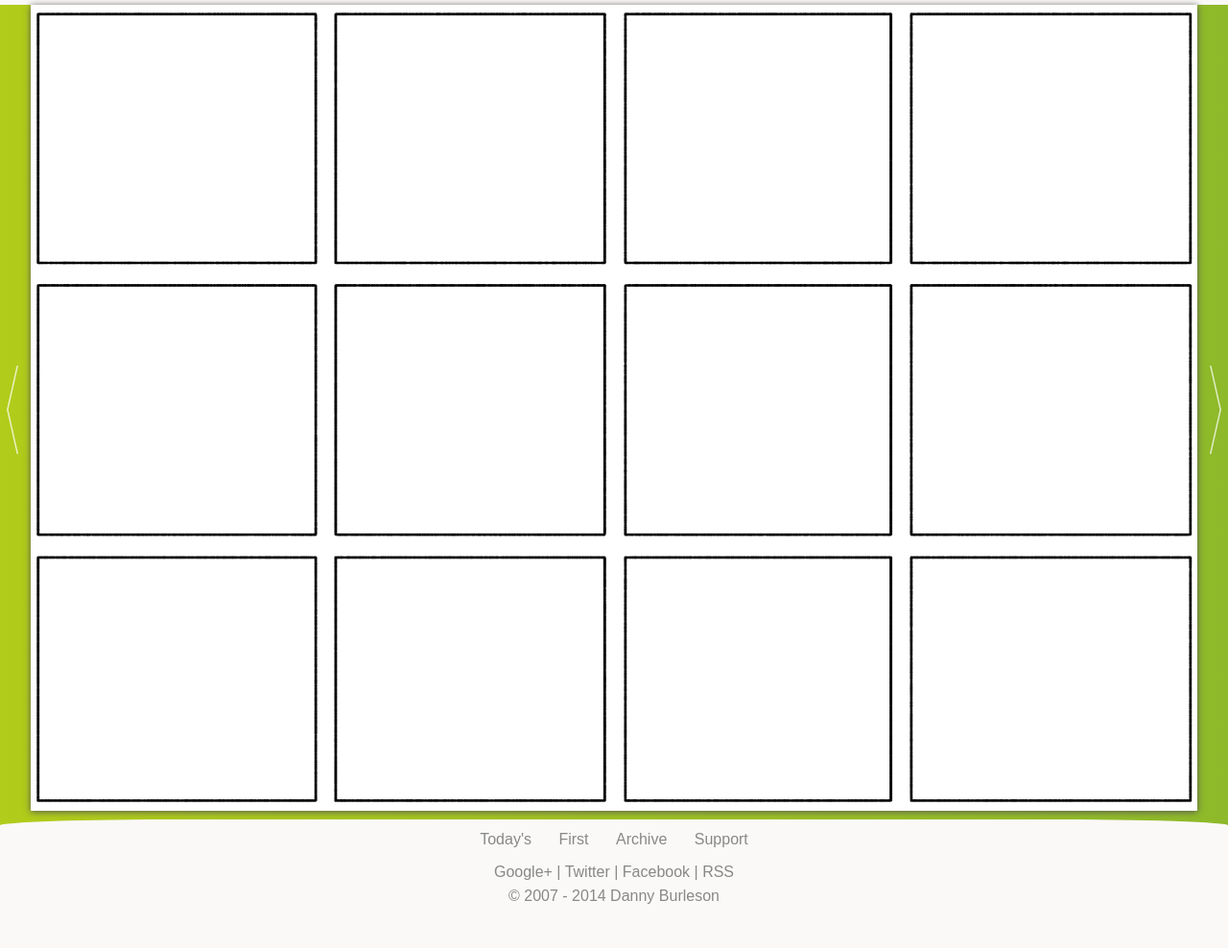
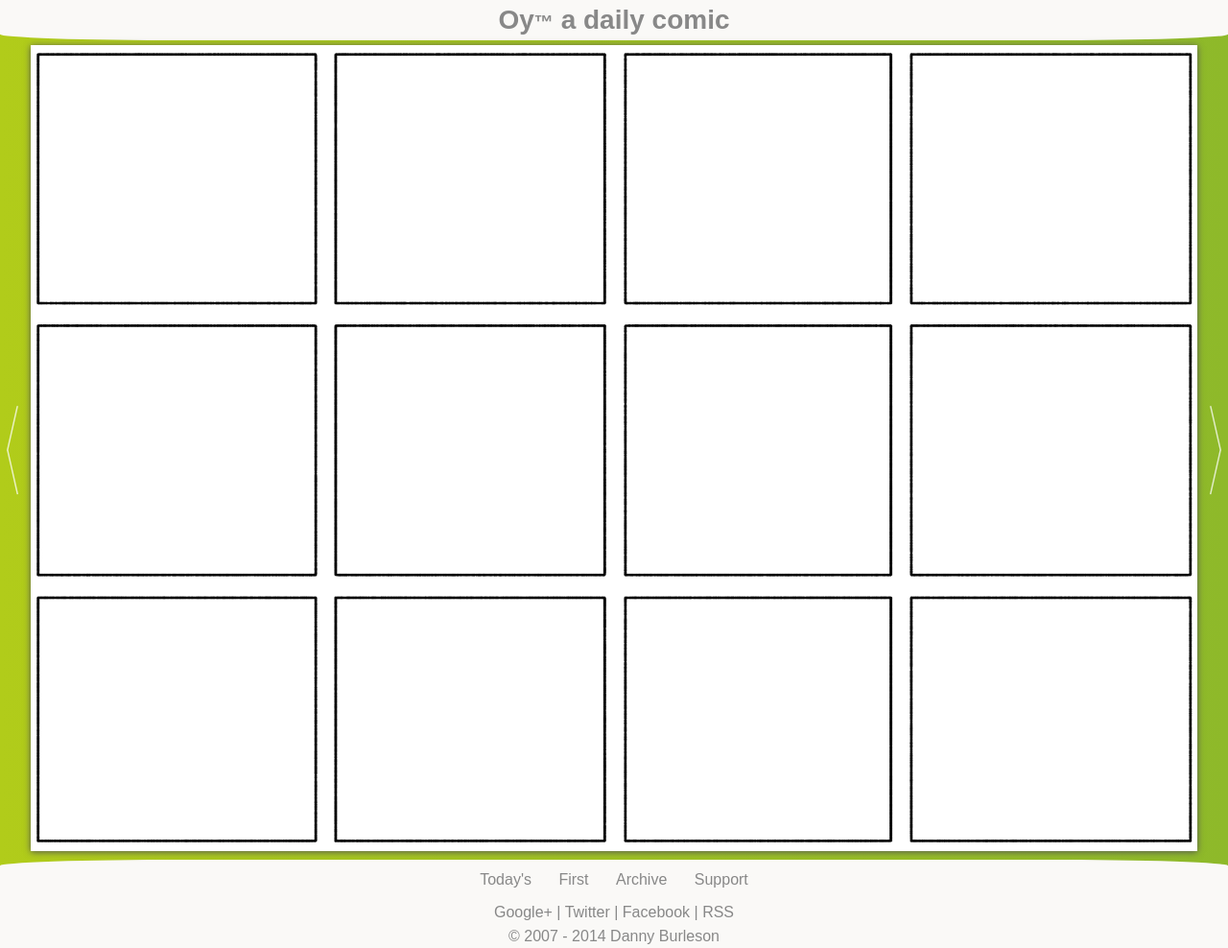
Before and after one commit to oycomics/oycomics.github.io, a Jekyll site: the page built from _posts/2014-05-08-sunday-test-comic.md, in a window 1280 px wide. Shown: the whole page at 96% size. Built offline with Jekyll 4.4.1, drawn with Linux system fonts in a browser that asks for light colours; Markdown is read by kramdown in place of the engine named in the settings; before the commit the page ends 946 px from its top, so only the background shows below that.

Commit message:
Update sunday.html

```diff
--- a/_layouts/sunday.html
+++ b/_layouts/sunday.html
@@ -9,7 +9,8 @@
 </head>
 <body>
 <div class="site gradient">
-<!---{% include title.html %}{% include copy_paste_share.html %}--->
+{% include title.html %}
+<!---{% include copy_paste_share.html %}--->
 <div class="comic sunday">
 {% include comic_nav.html %}
 {{ content }}
```
